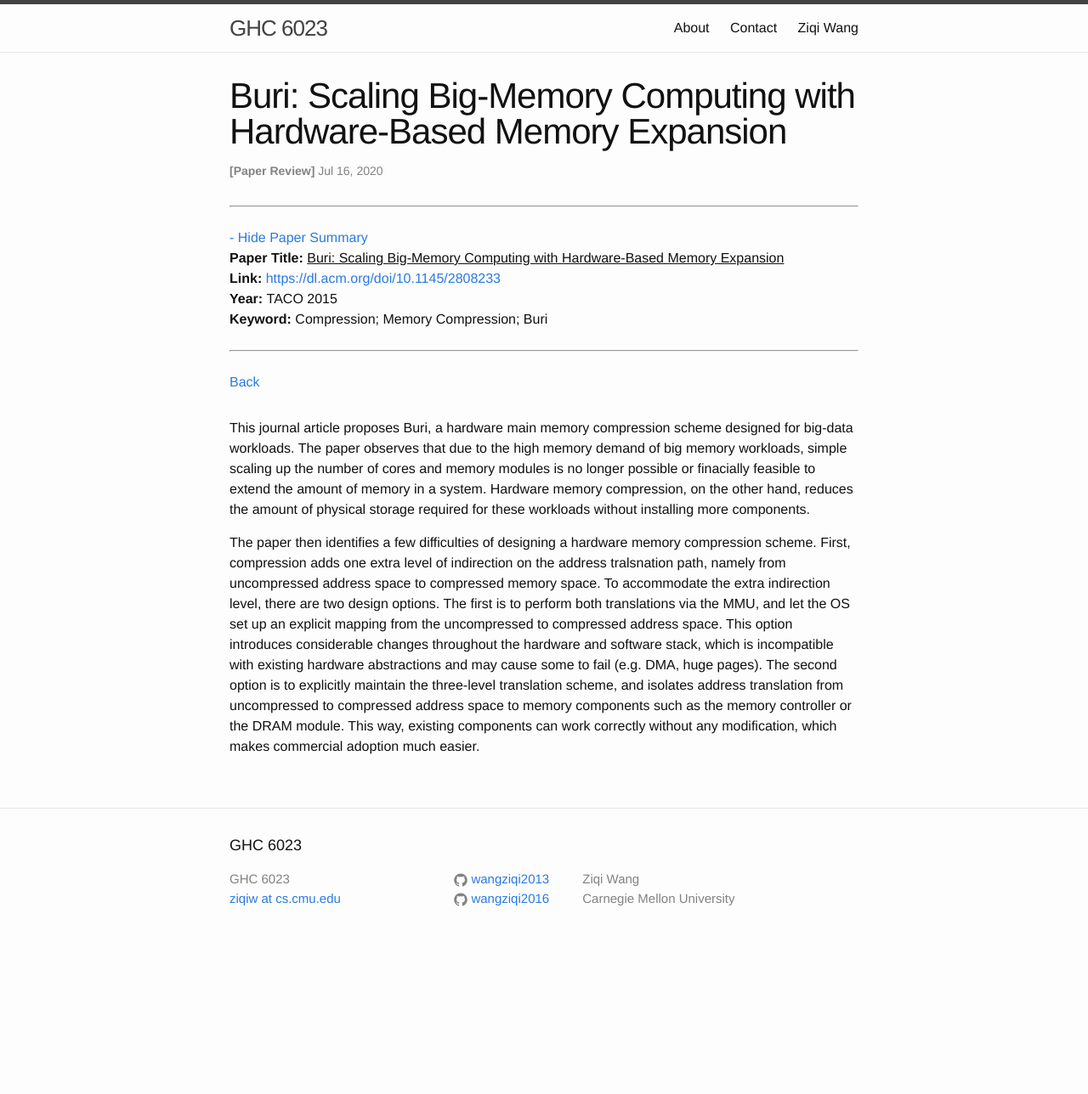
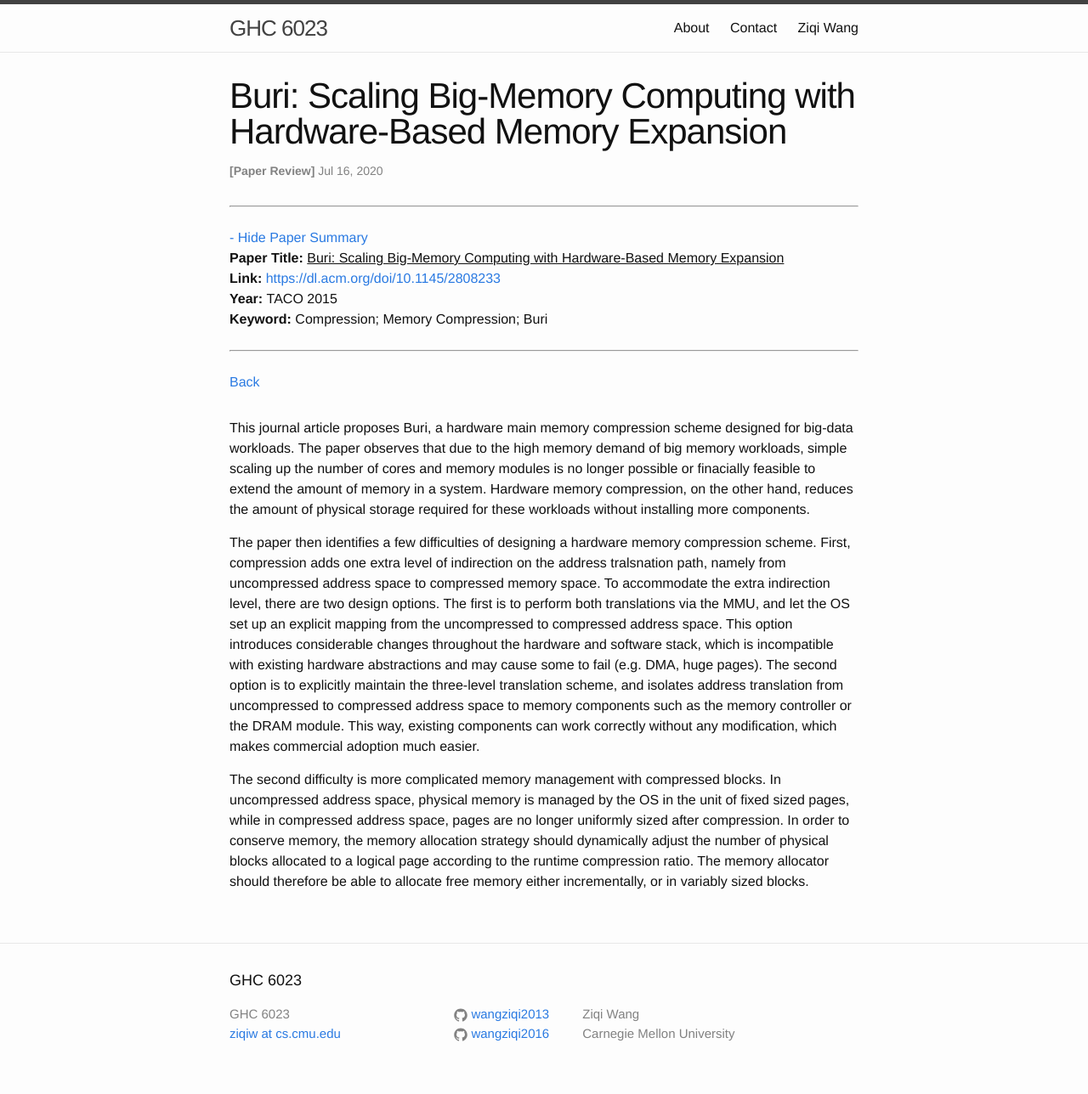
Before and after one commit to wangziqi2013/wangziqi2013.github.io, a Jekyll site: the page built from _posts/2020-07-16-buri.markdown, in a window 1280 px wide. Shown: the whole page at 85% size. Built offline with Jekyll 4.4.1, drawn with Linux system fonts in a browser that asks for light colours; before the commit the page ends 1129 px from its top, so only the background shows below that.

Commit message:
Adding alloc

```diff
--- a/_posts/2020-07-16-buri.markdown
+++ b/_posts/2020-07-16-buri.markdown
@@ -28,3 +28,9 @@ existing hardware abstractions and may cause some to fail (e.g. DMA, huge pages)
 The second option is to explicitly maintain the three-level translation scheme, and isolates address translation from
 uncompressed to compressed address space to memory components such as the memory controller or the DRAM module.
 This way, existing components can work correctly without any modification, which makes commercial adoption much easier.
+
+The second difficulty is more complicated memory management with compressed blocks. In uncompressed address space,
+physical memory is managed by the OS in the unit of fixed sized pages, while in compressed address space, pages are
+no longer uniformly sized after compression. In order to conserve memory, the memory allocation strategy should dynamically
+adjust the number of physical blocks allocated to a logical page according to the runtime compression ratio.
+The memory allocator should therefore be able to allocate free memory either incrementally, or in variably sized blocks.
```
